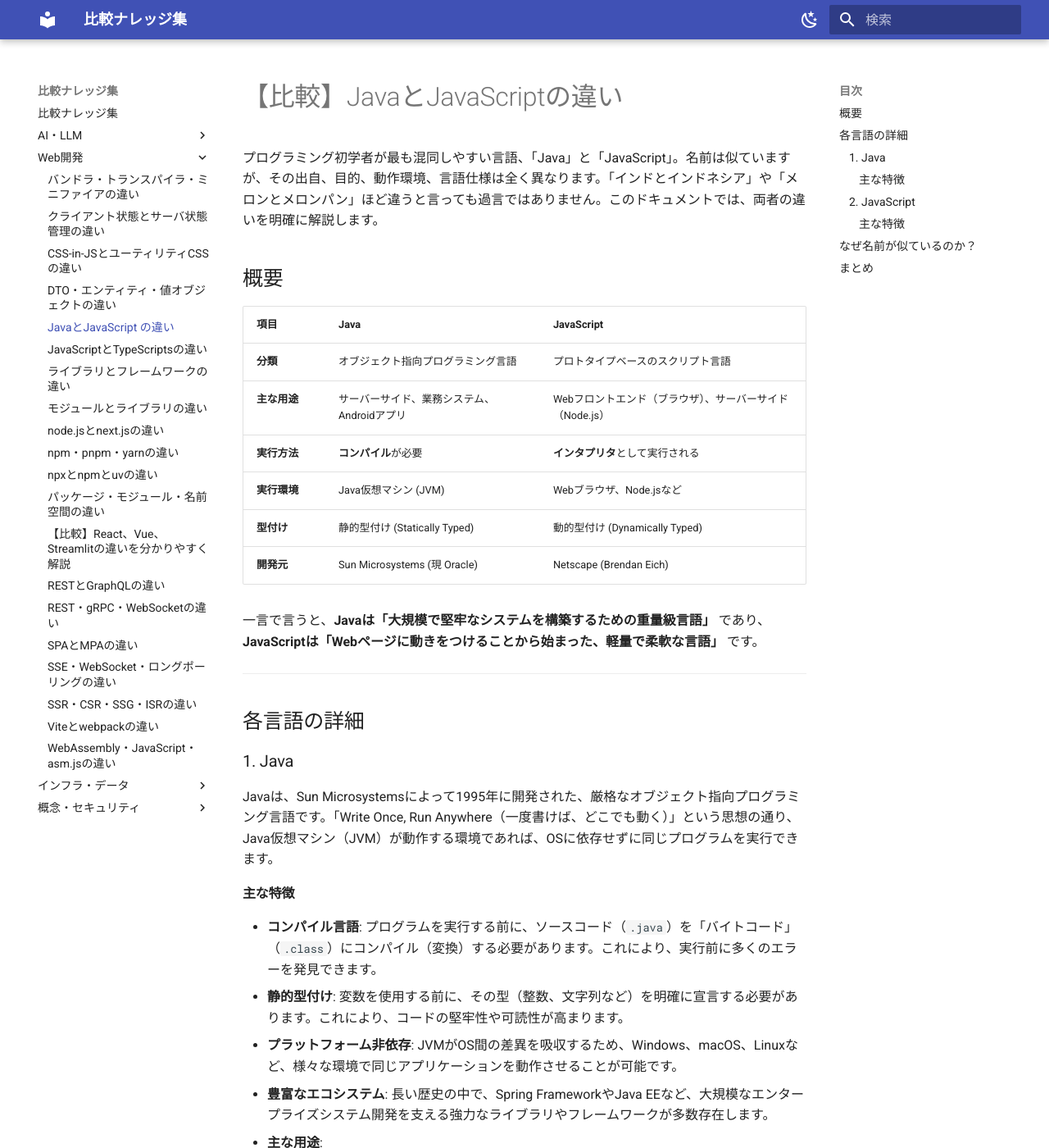
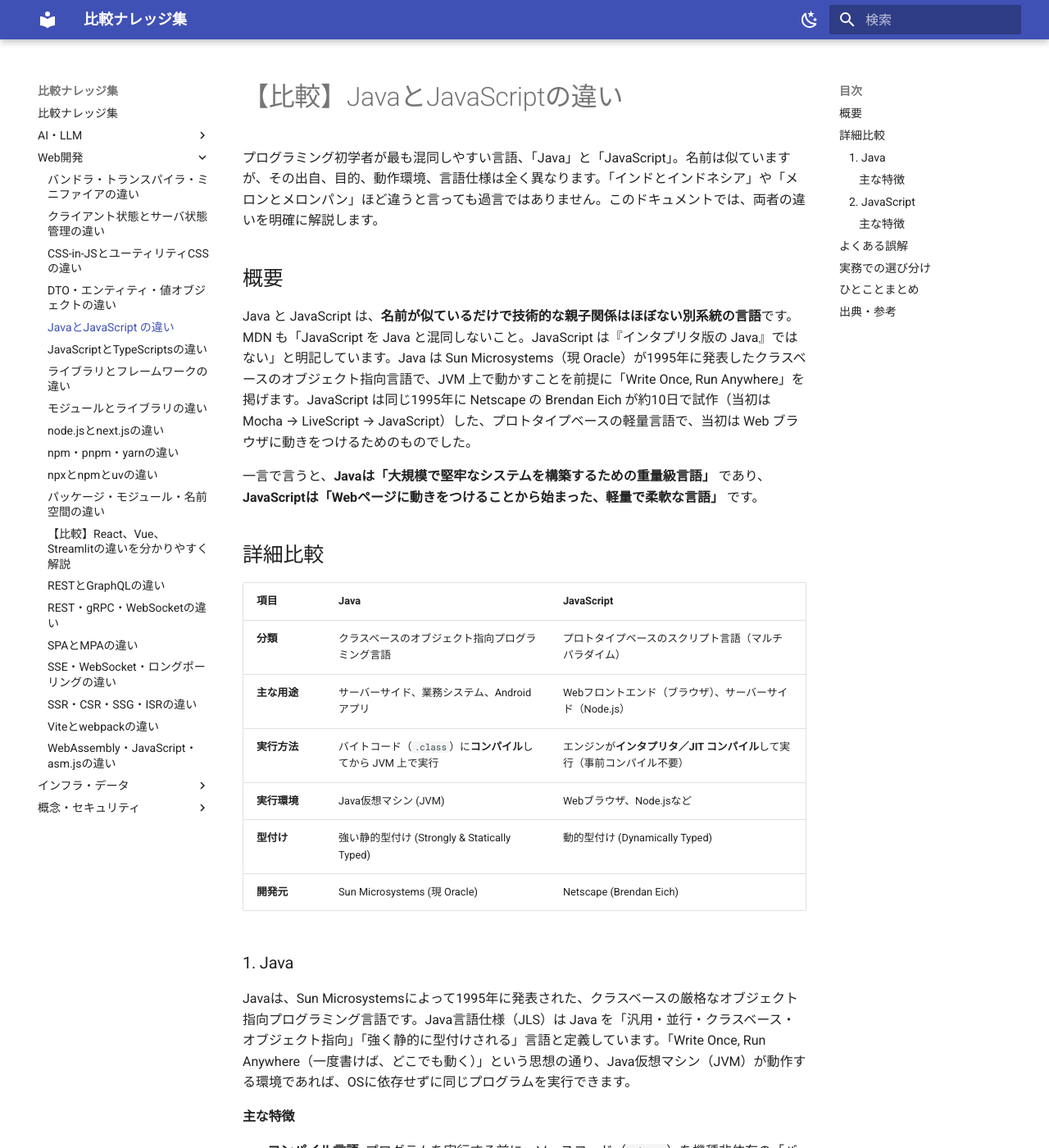
Before and after one commit to tomomira/comparisons, an MkDocs documentation site: the page built from docs/web-dev/java-vs-javascript.md, in a window 1280 px wide and 1400 px high. Shown: the whole window at 82% size. Built offline with MkDocs 1.6.1 and Material for MkDocs 9.7.7, drawn with Linux system fonts in a browser that asks for light colours; some of the changed text lies outside the part shown.

Commit message:
qa(existing): 底上げ＋factcheck java-vs-javascript

```diff
--- a/docs/web-dev/java-vs-javascript.md
+++ b/docs/web-dev/java-vs-javascript.md
@@ -13,31 +13,31 @@ freshness: stable
 
 ## 概要
 
-| 項目 | Java | JavaScript |
-| --- | --- | --- |
-| **分類** | オブジェクト指向プログラミング言語 | プロトタイプベースのスクリプト言語 |
-| **主な用途** | サーバーサイド、業務システム、Androidアプリ | Webフロントエンド（ブラウザ）、サーバーサイド（Node.js） |
-| **実行方法** | **コンパイル**が必要 | **インタプリタ**として実行される |
-| **実行環境** | Java仮想マシン (JVM) | Webブラウザ、Node.jsなど |
-| **型付け** | 静的型付け (Statically Typed) | 動的型付け (Dynamically Typed) |
-| **開発元** | Sun Microsystems (現 Oracle) | Netscape (Brendan Eich) |
+Java と JavaScript は、**名前が似ているだけで技術的な親子関係はほぼない別系統の言語**です。MDN も「JavaScript を Java と混同しないこと。JavaScript は『インタプリタ版の Java』ではない」と明記しています。Java は Sun Microsystems（現 Oracle）が1995年に発表したクラスベースのオブジェクト指向言語で、JVM 上で動かすことを前提に「Write Once, Run Anywhere」を掲げます。JavaScript は同じ1995年に Netscape の Brendan Eich が約10日で試作（当初は Mocha → LiveScript → JavaScript）した、プロトタイプベースの軽量言語で、当初は Web ブラウザに動きをつけるためのものでした。
 
 一言で言うと、**Javaは「大規模で堅牢なシステムを構築するための重量級言語」** であり、**JavaScriptは「Webページに動きをつけることから始まった、軽量で柔軟な言語」** です。
 
----
+## 詳細比較
 
-## 各言語の詳細
+| 項目 | Java | JavaScript |
+| --- | --- | --- |
+| **分類** | クラスベースのオブジェクト指向プログラミング言語 | プロトタイプベースのスクリプト言語（マルチパラダイム） |
+| **主な用途** | サーバーサイド、業務システム、Androidアプリ | Webフロントエンド（ブラウザ）、サーバーサイド（Node.js） |
+| **実行方法** | バイトコード（`.class`）に**コンパイル**してから JVM 上で実行 | エンジンが**インタプリタ／JIT コンパイル**して実行（事前コンパイル不要） |
+| **実行環境** | Java仮想マシン (JVM) | Webブラウザ、Node.jsなど |
+| **型付け** | 強い静的型付け (Strongly & Statically Typed) | 動的型付け (Dynamically Typed) |
+| **開発元** | Sun Microsystems (現 Oracle) | Netscape (Brendan Eich) |
 
 ### 1. Java
 
-Javaは、Sun Microsystemsによって1995年に開発された、厳格なオブジェクト指向プログラミング言語です。「Write Once, Run Anywhere（一度書けば、どこでも動く）」という思想の通り、Java仮想マシン（JVM）が動作する環境であれば、OSに依存せずに同じプログラムを実行できます。
+Javaは、Sun Microsystemsによって1995年に発表された、クラスベースの厳格なオブジェクト指向プログラミング言語です。Java言語仕様（JLS）は Java を「汎用・並行・クラスベース・オブジェクト指向」「強く静的に型付けされる」言語と定義しています。「Write Once, Run Anywhere（一度書けば、どこでも動く）」という思想の通り、Java仮想マシン（JVM）が動作する環境であれば、OSに依存せずに同じプログラムを実行できます。
 
 #### 主な特徴
 
-- **コンパイル言語**: プログラムを実行する前に、ソースコード（`.java`）を「バイトコード」（`.class`）にコンパイル（変換）する必要があります。これにより、実行前に多くのエラーを発見できます。
-- **静的型付け**: 変数を使用する前に、その型（整数、文字列など）を明確に宣言する必要があります。これにより、コードの堅牢性や可読性が高まります。
-- **プラットフォーム非依存**: JVMがOS間の差異を吸収するため、Windows、macOS、Linuxなど、様々な環境で同じアプリケーションを動作させることが可能です。
-- **豊富なエコシステム**: 長い歴史の中で、Spring FrameworkやJava EEなど、大規模なエンタープライズシステム開発を支える強力なライブラリやフレームワークが多数存在します。
+- **コンパイル言語**: プログラムを実行する前に、ソースコード（`.java`）を機種非依存の「バイトコード」（`.class`）にコンパイル（変換）します。JLS は「コンパイル時に検出できる（し、しなければならない）エラー」と「実行時に起きるエラー」を明確に区別しており、実行前に多くのエラーを発見できます。
+- **強い静的型付け**: 変数を使用する前に、その型（整数、文字列など）を明確に宣言する必要があります。これにより、コードの堅牢性や可読性が高まります。
+- **プラットフォーム非依存**: バイトコードを各環境の JVM が解釈・実行し OS 間の差異を吸収するため、Windows、macOS、Linuxなど、様々な環境で同じアプリケーションを動作させることが可能です。
+- **豊富なエコシステム**: 長い歴史の中で、Spring Frameworkなど、大規模なエンタープライズシステム開発を支える強力なライブラリやフレームワークが多数存在します。
 - **主な用途**:
     - 大規模なWebアプリケーションのサーバーサイド
     - 企業の基幹システム
@@ -52,11 +52,11 @@ JavaScriptは、1995年にNetscapeのBrendan Eichによって、当初はWebブ
 
 #### 主な特徴
 
-- **インタプリタ言語**: ソースコード（`.js`）を一行ずつ解釈しながら実行します。コンパイルが不要なため、手軽に書き始めてすぐに動作を確認できます。
+- **コンパイル不要で実行**: ソースコード（`.js`）はエンジンが解釈して実行します。MDN は JavaScript を「軽量なインタプリタ型（または JIT コンパイル型）言語」と説明しており、開発者が事前にコンパイルする工程は不要です（現代のエンジンは内部的に JIT コンパイルを行います）。手軽に書き始めてすぐに動作を確認できます。
 - **動的型付け**: 変数の型を事前に宣言する必要がなく、実行時に自動的に決まります。柔軟で書きやすい反面、予期せぬエラーの原因にもなり得ます。
 - **ブラウザで動作**: WebブラウザにJavaScriptエンジンが内蔵されており、特別な環境構築なしでWebページにインタラクティブな機能を追加できます。
 - **サーバーサイドでの実行**: Node.jsの登場により、サーバーサイドでも動作するようになり、WebアプリケーションをJavaScriptだけで開発することも可能になりました（MEAN/MERNスタックなど）。
-- **豊富なライブラリ/フレームワーク**: React, Angular, Vue.jsなど、モダンなUIを構築するための強力なフロントエンドフレームワークが世界中で活発に開発されています。
+- **豊富なライブラリ/フレームワーク**: React, Angular, Vue.jsなど、モダンなUIを構築するための強力なフロントエンドライブラリ／フレームワークが世界中で活発に開発されています。
 - **主な用途**:
     - WebページのDOM操作（アニメーション、フォーム検証など）
     - 非同期通信 (Ajax) を利用した動的なコンテンツ更新
@@ -65,23 +65,26 @@ JavaScriptは、1995年にNetscapeのBrendan Eichによって、当初はWebブ
 
 **JavaScriptは、Web開発を中心に、スピード感と柔軟性が求められる開発に適しています。**
 
----
+## よくある誤解
 
-## なぜ名前が似ているのか？
+- **誤解1：「JavaScript は Java の簡易版／方言」** — 誤りです。MDN は「JavaScript を Java と混同しないこと。JavaScript は『インタプリタ版の Java』ではない。両言語は構文・意味論・用途が大きく異なる」と明記しています。両者に直接の技術的親子関係はありません。
+- **誤解2：「名前が似ているのは偶然」** — 偶然ではなく**意図的なマーケティング**です。当時 Java が急速に人気を集めていたため、Netscape は Sun Microsystems との提携発表に合わせて LiveScript を「JavaScript」と改名しました。Brendan Eich 自身がこの命名を「マーケティング上の方便」と振り返っています。技術的関連はないが、名付けは無関係でもない、という点が正確です。
+- **誤解3：「JavaScript は一行ずつ解釈するだけの遅い言語」** — 古い理解です。MDN は JavaScript を「インタプリタ型**または JIT（実行時）コンパイル型**」と説明しており、V8 など現代のエンジンはホットなコードを機械語に JIT コンパイルして高速化します。「インタプリタだから常に遅い」という単純化は当てはまりません。
+- **誤解4：「Java はコンパイル言語だからネイティブ機械語になる」** — 正確には Java は機種非依存の**バイトコード**にコンパイルされ、それを JVM が解釈・実行（多くは JIT で機械語化）します。最初から特定 CPU 向けネイティブバイナリになるわけではない点が、移植性（Write Once, Run Anywhere）の鍵です。
 
-当時、Javaが非常に人気だったため、Netscapeがマーケティング戦略として「Java」の名前を借りて「JavaScript」と名付けた、というのが通説です。しかし、言語としての直接的な親子関係や技術的な関連性はほとんどありません。
+## 実務での選び分け
 
-## まとめ
+- **企業の基幹・業務システム、Androidアプリ、堅牢性が最優先の大規模開発** → **Java**。強い静的型付けとコンパイル時チェック、成熟したエンタープライズエコシステム（Spring 等）が活きる。
+- **Webサイト／Webアプリのフロントエンド、ブラウザ上の挙動** → **JavaScript**（必要に応じて TypeScript を併用）。ブラウザで動く言語は実質 JavaScript 一択。
+- **小〜中規模のサーバーサイドを素早く立ち上げたい・フロントと言語を統一したい** → **JavaScript（Node.js）**。学習・反復のスピードを取りやすい。
+- **判断軸**：①動作環境（ブラウザ＝JavaScript、JVM 上の堅牢システム＝Java） ②型の厳格さをどこまで求めるか ③チームの既存スキルとエコシステム。両者は競合ではなく用途が異なるため、「どちらが優れているか」ではなく「何を作るか」で選ぶ。
 
-| 観点 | Java | JavaScript |
-| --- | --- | --- |
-| **設計思想** | 堅牢性、安全性、移植性 | 手軽さ、柔軟性、インタラクティブ性 |
-| **実行前** | コンパイルが必要 | コンパイル不要 |
-| **型** | 事前に型宣言が必要（厳格） | 型宣言不要（柔軟） |
-| **得意分野** | サーバーサイド、大規模システム | Webフロントエンド、小〜中規模サーバー |
+## ひとことまとめ
 
-どちらの言語を学ぶべきかは、作りたいものによって決まります。
-- **企業の業務システムやAndroidアプリを作りたい** → **Java**
-- **WebサイトやWebアプリケーションに動きをつけたい、フロントエンド開発をしたい** → **JavaScript**
+Java と JavaScript は名前が似ているだけの別言語で、Java は JVM 上で動く強い静的型付けのコンパイル言語、JavaScript はブラウザ／Node.js で動くプロトタイプベースの動的言語です。作りたいものの動作環境で選び分けます。
 
-両者は全く異なる強みを持つ言語であり、それぞれの特性を理解して適切に使い分けることが重要です。
+## 出典・参考
+
+- MDN「JavaScript」（JavaScript は軽量なインタプリタ型または JIT コンパイル型のプロトタイプベース・動的言語であり、Java と混同してはならない＝「インタプリタ版の Java」ではない、と明記）: https://developer.mozilla.org/en-US/docs/Web/JavaScript
+- The Java Language Specification, Java SE 21, Chapter 1（Java は汎用・並行・クラスベース・オブジェクト指向で、強く静的に型付けされ、通常バイトコードにコンパイルされて JVM で実行される）: https://docs.oracle.com/javase/specs/jls/se21/html/jls-1.html
+- Wikipedia「JavaScript（History）」（Brendan Eich が1995年 Netscape で約10日で試作。Mocha → LiveScript → Sun との共同発表で JavaScript へ改名。Java の人気にあやかったマーケティング的命名）: https://en.wikipedia.org/wiki/JavaScript
```
Also changed, not shown: other parts of docs/web-dev/java-vs-javascript.md (+2 -2 lines).
